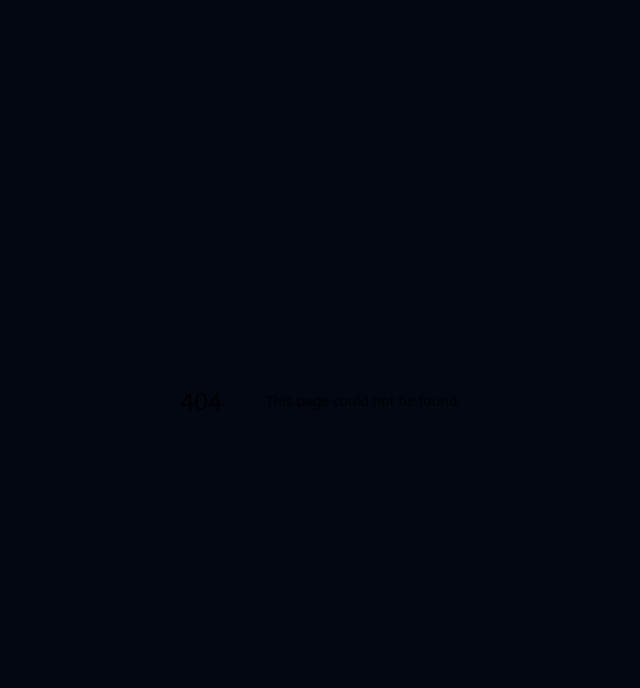
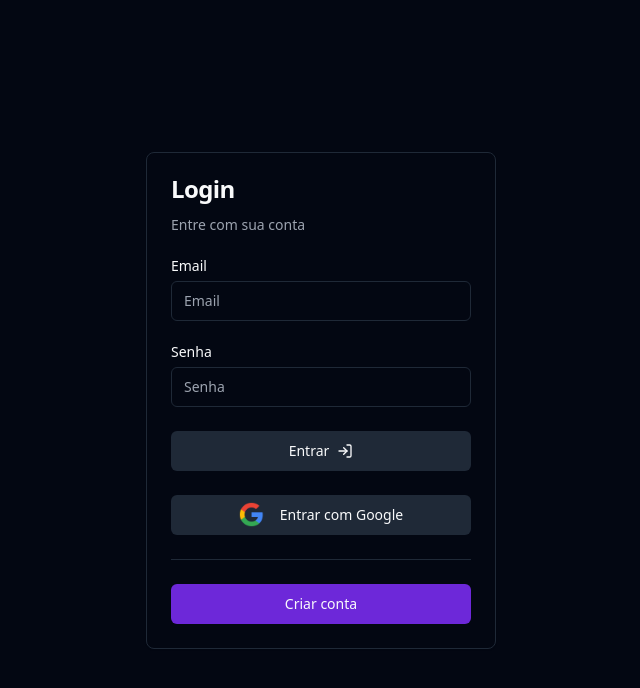
Before and after one commit to HeitorNOC/barber, a Next.js app: page /login in a window 1280 px wide. Before the commit this address had no page. Shown: the top 688 px of the page, without its empty margins (319-959 px from the left). Built offline with nearby package versions, Linux system fonts and the light colour scheme.

Commit message:
login page

```diff
--- a/package.json
+++ b/package.json
@@ -11,6 +11,9 @@
   "dependencies": {
     "@next-auth/prisma-adapter": "^1.0.7",
     "@prisma/client": "^5.4.2",
+    "@radix-ui/react-label": "^2.0.2",
+    "@radix-ui/react-separator": "^1.0.3",
+    "@radix-ui/react-slot": "^1.0.2",
     "axios": "^1.5.1",
     "class-variance-authority": "^0.7.0",
     "clsx": "^2.0.0",
--- a/src/app/layout.tsx
+++ b/src/app/layout.tsx
@@ -9,8 +9,16 @@
 })
 
 export const metadata: Metadata = {
-  title: 'Create Next App',
-  description: 'Generated by create next app',
+  title: 'Barbearia Ítalo Michel',
+  description: 'Barbearia Ítalo Michel',
+  icons: [
+    {
+      rel: 'icon',
+      type: 'image/png',
+      sizes: '32x32',
+      url: '/vercel.svg',
+    },
+  ]
 }
 
 export default function RootLayout({
@@ -22,7 +30,7 @@
     <html lang="en">
       <body
         className={cn(
-          "min-h-screen bg-background font-sans antialiased",
+          "font-sans antialiased",
           fontSans.variable
         )}
       >
--- /dev/null
+++ b/src/app/login/page.tsx
@@ -0,0 +1,51 @@
+import Image from 'next/image';
+import { Button } from '../../components/ui/button';
+import { Card, CardContent, CardDescription, CardFooter, CardHeader, CardTitle } from '../../components/ui/card';
+import { Input } from '../../components/ui/input';
+import { Label } from '../../components/ui/label';
+import { Separator } from '../../components/ui/separator';
+import { LogIn } from 'lucide-react';
+import Link from "next/link";
+
+export default function Login() {
+    return (
+        <div className="min-h-screen flex justify-center items-center">
+            <Card className='w-[350px]'>
+                <CardHeader className="gap-2">
+                    <CardTitle>Login</CardTitle>
+                    <CardDescription>Entre com sua conta</CardDescription>
+                </CardHeader>
+                <CardContent>
+                    <div className="grid ">
+                        <div className="grid gap-6">
+                            <div className="grid w-full max-w-sm items-center gap-2">
+                                <Label htmlFor="email">Email</Label>
+                                <Input type="email" id="email" placeholder="Email" />
+                            </div>
+                            <div className="grid w-full max-w-sm items-center gap-2">
+                                <Label htmlFor="senha">Senha</Label>
+                                <Input type="password" id="senha" placeholder="Senha" />
+                            </div>
+                            <Button className="flex items-center gap-2 mb-6" variant={'secondary'}>
+                                <p>Entrar</p>
+                                <LogIn className="h-4 w-4" />
+                            </Button>
+                        </div>
+                        <div>
+                            <Button className='gap-4 w-full' variant={'secondary'}>
+                                <Image src='/google.png' alt='google' width={25} height={25} />
+                                <p>Entrar com Google</p>
+                            </Button>
+                            <Separator className="mt-6" />
+                        </div>
+                    </div>
+                </CardContent>
+                <CardFooter className="grid mt-0">
+                    <Button asChild>
+                        <Link href="/signUp">Criar conta</Link>
+                    </Button>
+                </CardFooter>
+            </Card>
+        </div>
+    )
+}
--- /dev/null
+++ b/src/components/ui/button.tsx
@@ -0,0 +1,56 @@
+import * as React from "react"
+import { Slot } from "@radix-ui/react-slot"
+import { cva, type VariantProps } from "class-variance-authority"
+
+import { cn } from "@/lib/utils"
+
+const buttonVariants = cva(
+  "inline-flex items-center justify-center rounded-md text-sm font-medium ring-offset-background transition-colors focus-visible:outline-none focus-visible:ring-2 focus-visible:ring-ring focus-visible:ring-offset-2 disabled:pointer-events-none disabled:opacity-50",
+  {
+    variants: {
+      variant: {
+        default: "bg-primary text-primary-foreground hover:bg-primary/90",
+        destructive:
+          "bg-destructive text-destructive-foreground hover:bg-destructive/90",
+        outline:
+          "border border-input bg-background hover:bg-accent hover:text-accent-foreground",
+        secondary:
+          "bg-secondary text-secondary-foreground hover:bg-secondary/80",
+        ghost: "hover:bg-accent hover:text-accent-foreground",
+        link: "text-primary underline-offset-4 hover:underline",
+      },
+      size: {
+        default: "h-10 px-4 py-2",
+        sm: "h-9 rounded-md px-3",
+        lg: "h-11 rounded-md px-8",
+        icon: "h-10 w-10",
+      },
+    },
+    defaultVariants: {
+      variant: "default",
+      size: "default",
+    },
+  }
+)
+
+export interface ButtonProps
+  extends React.ButtonHTMLAttributes<HTMLButtonElement>,
+    VariantProps<typeof buttonVariants> {
+  asChild?: boolean
+}
+
+const Button = React.forwardRef<HTMLButtonElement, ButtonProps>(
+  ({ className, variant, size, asChild = false, ...props }, ref) => {
+    const Comp = asChild ? Slot : "button"
+    return (
+      <Comp
+        className={cn(buttonVariants({ variant, size, className }))}
+        ref={ref}
+        {...props}
+      />
+    )
+  }
+)
+Button.displayName = "Button"
+
+export { Button, buttonVariants }
--- /dev/null
+++ b/src/components/ui/card.tsx
@@ -0,0 +1,79 @@
+import * as React from "react"
+
+import { cn } from "@/lib/utils"
+
+const Card = React.forwardRef<
+  HTMLDivElement,
+  React.HTMLAttributes<HTMLDivElement>
+>(({ className, ...props }, ref) => (
+  <div
+    ref={ref}
+    className={cn(
+      "rounded-lg border bg-card text-card-foreground shadow-sm",
+      className
+    )}
+    {...props}
+  />
+))
+Card.displayName = "Card"
+
+const CardHeader = React.forwardRef<
+  HTMLDivElement,
+  React.HTMLAttributes<HTMLDivElement>
+>(({ className, ...props }, ref) => (
+  <div
+    ref={ref}
+    className={cn("flex flex-col space-y-1.5 p-6", className)}
+    {...props}
+  />
+))
+CardHeader.displayName = "CardHeader"
+
+const CardTitle = React.forwardRef<
+  HTMLParagraphElement,
+  React.HTMLAttributes<HTMLHeadingElement>
+>(({ className, ...props }, ref) => (
+  <h3
+    ref={ref}
+    className={cn(
+      "text-2xl font-semibold leading-none tracking-tight",
+      className
+    )}
+    {...props}
+  />
+))
+CardTitle.displayName = "CardTitle"
+
+const CardDescription = React.forwardRef<
+  HTMLParagraphElement,
+  React.HTMLAttributes<HTMLParagraphElement>
+>(({ className, ...props }, ref) => (
+  <p
+    ref={ref}
+    className={cn("text-sm text-muted-foreground", className)}
+    {...props}
+  />
+))
+CardDescription.displayName = "CardDescription"
+
+const CardContent = React.forwardRef<
+  HTMLDivElement,
+  React.HTMLAttributes<HTMLDivElement>
+>(({ className, ...props }, ref) => (
+  <div ref={ref} className={cn("p-6 pt-0", className)} {...props} />
+))
+CardContent.displayName = "CardContent"
+
+const CardFooter = React.forwardRef<
+  HTMLDivElement,
+  React.HTMLAttributes<HTMLDivElement>
+>(({ className, ...props }, ref) => (
+  <div
+    ref={ref}
+    className={cn("flex items-center p-6 pt-0", className)}
+    {...props}
+  />
+))
+CardFooter.displayName = "CardFooter"
+
+export { Card, CardHeader, CardFooter, CardTitle, CardDescription, CardContent }
--- /dev/null
+++ b/src/components/ui/input.tsx
@@ -0,0 +1,25 @@
+import * as React from "react"
+
+import { cn } from "@/lib/utils"
+
+export interface InputProps
+  extends React.InputHTMLAttributes<HTMLInputElement> {}
+
+const Input = React.forwardRef<HTMLInputElement, InputProps>(
+  ({ className, type, ...props }, ref) => {
+    return (
+      <input
+        type={type}
+        className={cn(
+          "flex h-10 w-full rounded-md border border-input bg-background px-3 py-2 text-sm ring-offset-background file:border-0 file:bg-transparent file:text-sm file:font-medium placeholder:text-muted-foreground focus-visible:outline-none focus-visible:ring-2 focus-visible:ring-ring focus-visible:ring-offset-2 disabled:cursor-not-allowed disabled:opacity-50",
+          className
+        )}
+        ref={ref}
+        {...props}
+      />
+    )
+  }
+)
+Input.displayName = "Input"
+
+export { Input }
--- /dev/null
+++ b/src/components/ui/label.tsx
@@ -0,0 +1,26 @@
+"use client"
+
+import * as React from "react"
+import * as LabelPrimitive from "@radix-ui/react-label"
+import { cva, type VariantProps } from "class-variance-authority"
+
+import { cn } from "@/lib/utils"
+
+const labelVariants = cva(
+  "text-sm font-medium leading-none peer-disabled:cursor-not-allowed peer-disabled:opacity-70"
+)
+
+const Label = React.forwardRef<
+  React.ElementRef<typeof LabelPrimitive.Root>,
+  React.ComponentPropsWithoutRef<typeof LabelPrimitive.Root> &
+    VariantProps<typeof labelVariants>
+>(({ className, ...props }, ref) => (
+  <LabelPrimitive.Root
+    ref={ref}
+    className={cn(labelVariants(), className)}
+    {...props}
+  />
+))
+Label.displayName = LabelPrimitive.Root.displayName
+
+export { Label }
--- /dev/null
+++ b/src/components/ui/separator.tsx
@@ -0,0 +1,31 @@
+"use client"
+
+import * as React from "react"
+import * as SeparatorPrimitive from "@radix-ui/react-separator"
+
+import { cn } from "@/lib/utils"
+
+const Separator = React.forwardRef<
+  React.ElementRef<typeof SeparatorPrimitive.Root>,
+  React.ComponentPropsWithoutRef<typeof SeparatorPrimitive.Root>
+>(
+  (
+    { className, orientation = "horizontal", decorative = true, ...props },
+    ref
+  ) => (
+    <SeparatorPrimitive.Root
+      ref={ref}
+      decorative={decorative}
+      orientation={orientation}
+      className={cn(
+        "shrink-0 bg-border",
+        orientation === "horizontal" ? "h-[1px] w-full" : "h-full w-[1px]",
+        className
+      )}
+      {...props}
+    />
+  )
+)
+Separator.displayName = SeparatorPrimitive.Root.displayName
+
+export { Separator }
```
Also changed, not shown: public/google.png (added), 1 other file (tests, documents, lock files or other folders).
